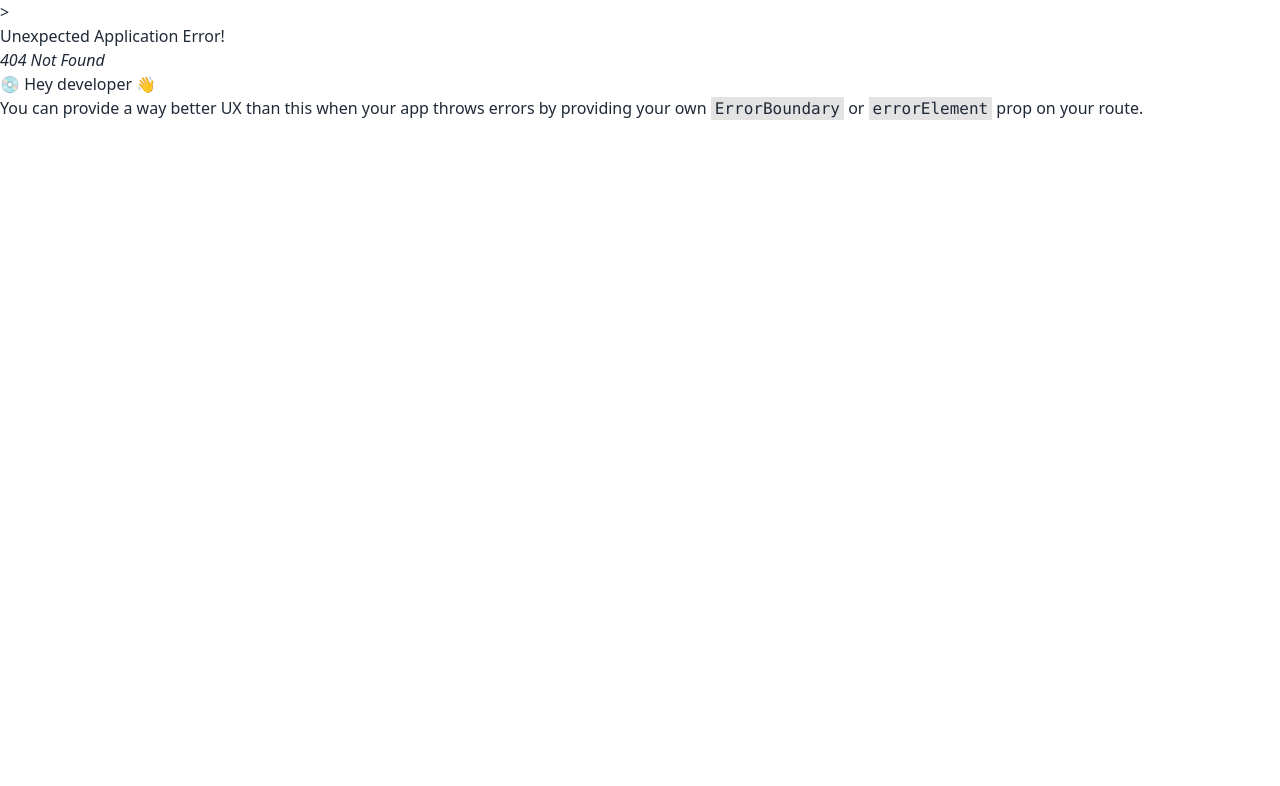
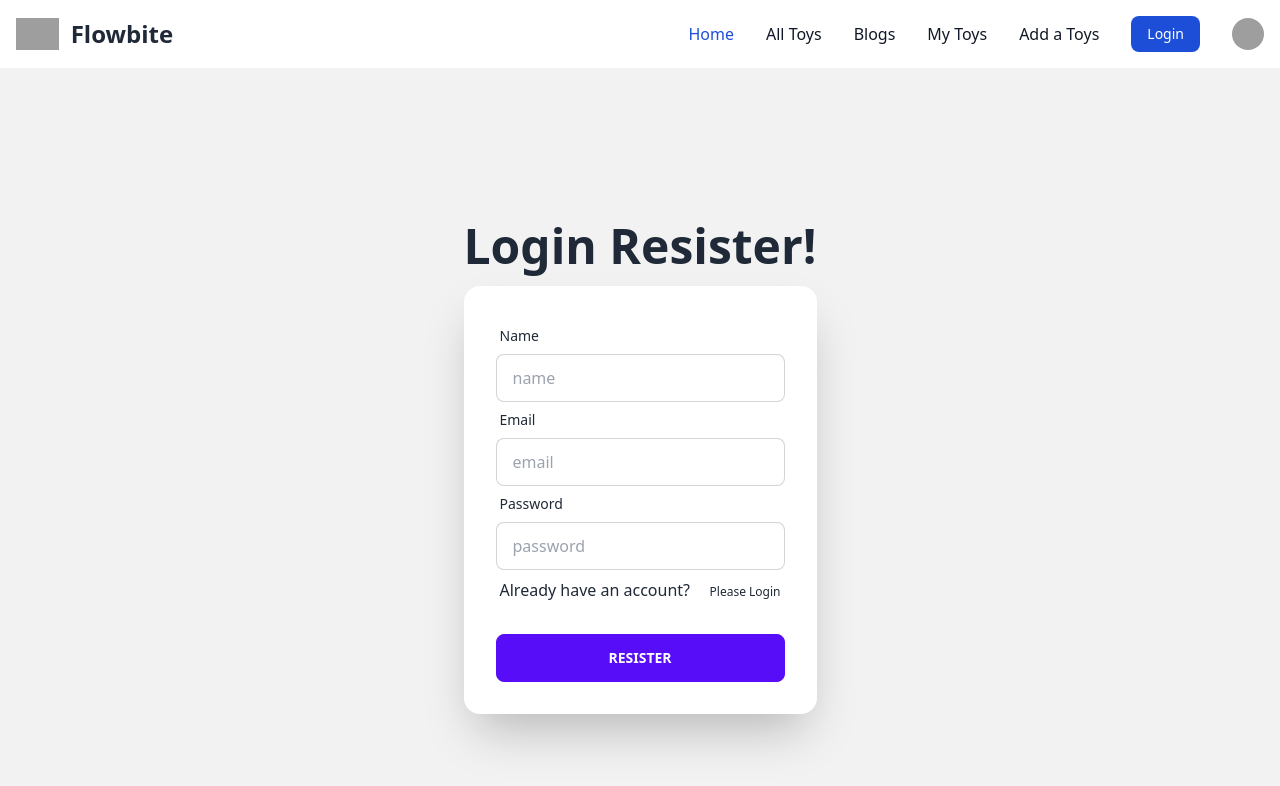
Before and after one commit to toukir15/toy-car-client, a React (Vite) app: page /resister in a window 1280 px wide. Before the commit this address had no page. Shown: the top 786 px of the page. Built offline with nearby package versions, Linux system fonts and the light colour scheme; grey boxes are pictures that could not be loaded.

Commit message:
Authentication: done email and password authentication

```diff
--- a/index.html
+++ b/index.html
@@ -3,7 +3,6 @@
   <head>
     <meta charset="UTF-8" />
     <link rel="icon" type="image/svg+xml" href="/vite.svg" />
-    >
 
     <meta name="viewport" content="width=device-width, initial-scale=1.0" />
     <title>Vite + React</title>
--- a/package.json
+++ b/package.json
@@ -11,10 +11,12 @@
   },
   "dependencies": {
     "daisyui": "^2.51.6",
+    "firebase": "^9.22.0",
     "localforage": "^1.10.0",
     "match-sorter": "^6.3.1",
     "react": "^18.2.0",
     "react-dom": "^18.2.0",
+    "react-icons": "^4.8.0",
     "react-router-dom": "^6.11.2",
     "sort-by": "^1.2.0"
   },
--- /dev/null
+++ b/src/firebase.config.js
@@ -0,0 +1,18 @@
+// Import the functions you need from the SDKs you need
+import { initializeApp } from "firebase/app";
+// TODO: Add SDKs for Firebase products that you want to use
+// https://firebase.google.com/docs/web/setup#available-libraries
+
+// Your web app's Firebase configuration
+const firebaseConfig = {
+    apiKey: "AIzaSyCGsy8nfDM5pWR49uf5MwW_AZliTt5XdX8",
+    authDomain: "toy-car-marketplace.firebaseapp.com",
+    projectId: "toy-car-marketplace",
+    storageBucket: "toy-car-marketplace.appspot.com",
+    messagingSenderId: "536600630779",
+    appId: "1:536600630779:web:e71e98a39f2e269af5a75e"
+};
+
+// Initialize Firebase
+const app = initializeApp(firebaseConfig);
+export default app
--- a/src/main.jsx
+++ b/src/main.jsx
@@ -2,7 +2,10 @@ import ReactDOM from "react-dom/client";
 import "./index.css";
 import { RouterProvider } from "react-router-dom";
 import router from "./routes/routes.jsx";
+import AuthProvider from "./providers/AuthProvider";
 
 ReactDOM.createRoot(document.getElementById("root")).render(
-  <RouterProvider router={router} />
+  <AuthProvider>
+    <RouterProvider router={router} />
+  </AuthProvider>
 );
--- a/src/pages/Login/Login.jsx
+++ b/src/pages/Login/Login.jsx
@@ -1,8 +1,20 @@
+import { Link } from "react-router-dom";
+import SocialLogin from "../Shared/SocialLogin/SocialLogin";
+import { useContext } from "react";
+import { AuthContext } from "../../providers/AuthProvider";
+
 export default function Login() {
+  const { loginUser } = useContext(AuthContext);
   const handleLogin = (event) => {
     const form = event.target;
     const email = form.email.value;
     const password = form.password.value;
+    loginUser(email, password)
+      .then((result) => {
+        const loggedUser = result.user;
+        console.log(loggedUser);
+      })
+      .catch((error) => console.log(error));
   };
   return (
     <div className="hero min-h-screen bg-base-200">
@@ -36,16 +48,19 @@ export default function Login() {
                 />
                 <label className="label">
                   <p>New to this website?</p>
-                  <a href="#" className="label-text-alt link link-hover ml-2">
-                    Please Resister
-                  </a>
+                  <Link to="/resister">
+                    <a href="#" className="label-text-alt link link-hover ml-2">
+                      Please Resister
+                    </a>
+                  </Link>
                 </label>
               </div>
+              <div className="form-control mt-6">
+                <button className="btn btn-primary">Login</button>
+              </div>
             </form>
-            <div className="form-control mt-6">
-              <button className="btn btn-primary">Login</button>
-            </div>
           </div>
+          <SocialLogin />
         </div>
       </div>
     </div>
--- a/src/pages/Resister/Resister.jsx
+++ b/src/pages/Resister/Resister.jsx
@@ -1,15 +1,28 @@
+import { useContext } from "react";
+import { Link } from "react-router-dom";
+import { AuthContext } from "../../providers/AuthProvider";
+
 export default function Resister() {
+  const { createUser } = useContext(AuthContext);
   const handleResister = (event) => {
+    event.preventDefault();
     const form = event.target;
     const name = form.name.value;
     const email = form.email.value;
     const password = form.password.value;
+    console.log(email, password);
+    createUser(email, password)
+      .then((result) => {
+        const loggedUser = result.user;
+        console.log(loggedUser);
+      })
+      .catch((error) => console.log(error));
   };
   return (
     <div className="hero min-h-screen bg-base-200">
       <div className="hero-content flex-col">
         <div className="text-center">
-        <h1 className="text-5xl font-bold">Login now!</h1>
+          <h1 className="text-5xl font-bold">Login Resister!</h1>
         </div>
         <div className="card flex-shrink-0 w-full max-w-sm shadow-2xl bg-base-100">
           <div className="card-body">
@@ -30,7 +43,7 @@ export default function Resister() {
                   <span className="label-text">Email</span>
                 </label>
                 <input
-                type="text"
+                  type="email"
                   placeholder="email"
                   name="email"
                   className="input input-bordered"
@@ -41,25 +54,27 @@ export default function Resister() {
                   <span className="label-text">Password</span>
                 </label>
                 <input
-                type="text"
+                  type="password"
                   placeholder="password"
                   name="password"
                   className="input input-bordered"
                 />
                 <label className="label">
-                <p>New to this website?</p>
+                  <p>Already have an account?</p>
+                  <Link to="/login">
                     <a href="#" className="label-text-alt link link-hover ml-2">
-                  Please Resister
+                      Please Login
                     </a>
+                  </Link>
                 </label>
               </div>
+              <div className="form-control mt-6">
+                <button className="btn btn-primary">Resister</button>
+              </div>
             </form>
-          <div className="form-control mt-6">
-            <button className="btn btn-primary">Login</button>
           </div>
         </div>
       </div>
     </div>
-  </div>>
   );
 }
--- /dev/null
+++ b/src/pages/Shared/SocialLogin/SocialLogin.jsx
@@ -0,0 +1,18 @@
+import { FcGoogle } from "react-icons/fc";
+import { BsGithub } from "react-icons/bs";
+
+export default function SocialLogin() {
+  return (
+    <div className="flex flex-col w-full border-opacity-50">
+      <div className="divider">OR</div>
+      <div className="flex justify-center gap-4 mb-8">
+        <div className="border p-3 rounded-full shadow-md cursor-pointer">
+          <FcGoogle className="text-2xl " />
+        </div>
+        <div className="border p-3 rounded-full shadow-md cursor-pointer">
+          <BsGithub className="text-2xl " />
+        </div>
+      </div>
+    </div>
+  );
+}
--- /dev/null
+++ b/src/providers/AuthProvider.jsx
@@ -0,0 +1,29 @@
+import { createContext } from "react";
+import app from "../firebase.config";
+import {
+  createUserWithEmailAndPassword,
+  getAuth,
+  signInWithEmailAndPassword,
+} from "firebase/auth";
+
+export const AuthContext = createContext();
+const auth = getAuth(app);
+
+export default function AuthProvider({ children }) {
+  // create user
+  const createUser = (email, password) => {
+    return createUserWithEmailAndPassword(auth, email, password);
+  };
+
+  // login user
+  const loginUser = (email, password) => {
+    return signInWithEmailAndPassword(auth, email, password);
+  };
+  const authInfo = {
+    createUser,
+    loginUser,
+  };
+  return (
+    <AuthContext.Provider value={authInfo}>{children}</AuthContext.Provider>
+  );
+}
--- a/src/routes/routes.jsx
+++ b/src/routes/routes.jsx
@@ -2,6 +2,7 @@ import { createBrowserRouter } from "react-router-dom";
 import Main from "../layout/Main";
 import Home from "../pages/Home/Home/Home";
 import Login from "../pages/Login/Login";
+import Resister from "../pages/Resister/Resister";
 
 const router = createBrowserRouter([
   {
@@ -16,6 +17,10 @@ const router = createBrowserRouter([
         path: "login",
         element: <Login />,
       },
+      {
+        path: "resister",
+        element: <Resister />,
+      },
     ],
   },
 ]);
```
Also changed, not shown: 1 other file (tests, documents, lock files or other folders). Lines whose indentation alone changed are shown as unchanged.
